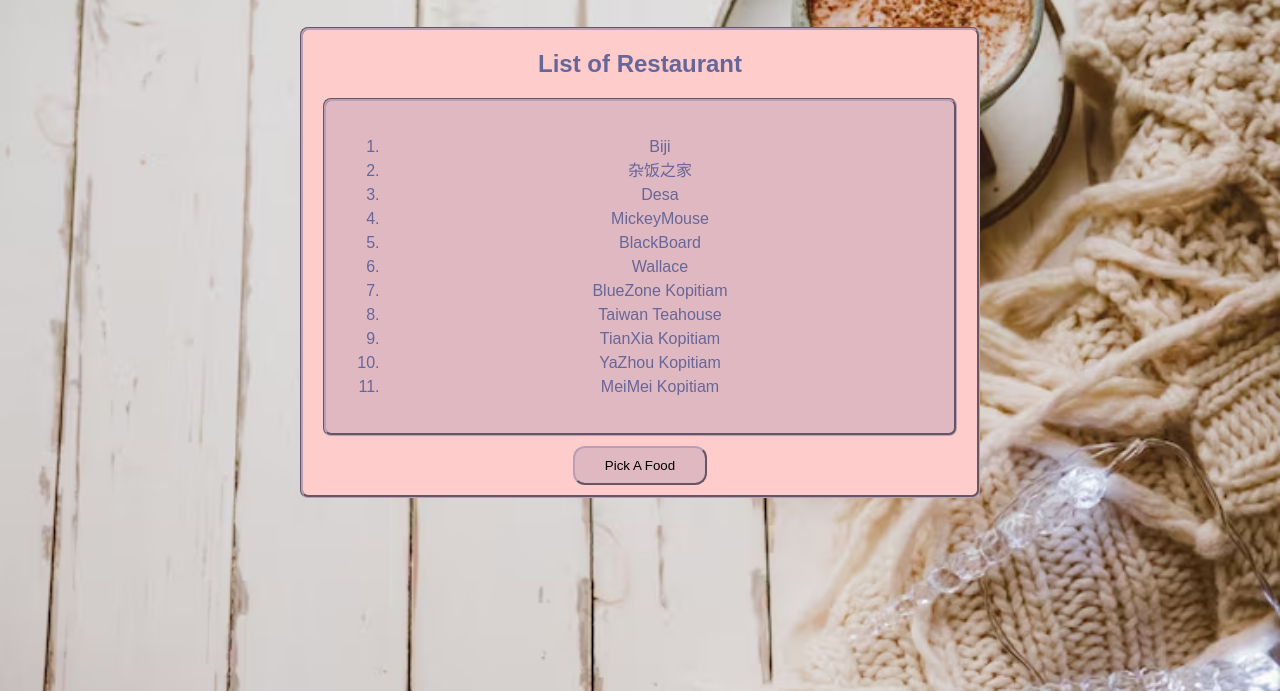
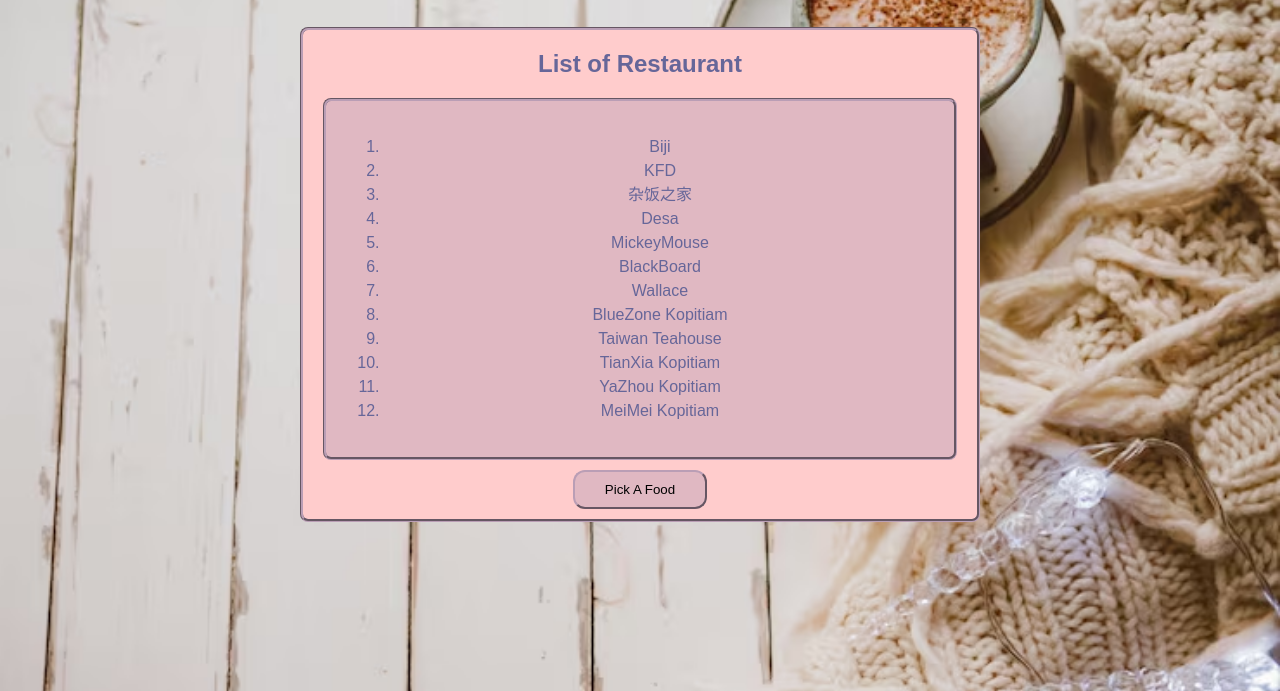
Before and after one commit to wuqin04/FoodSelectorOnline, a plain HTML site: page index.html in a window 1280 px wide. Shown: the part 139-830 px from the top of the page. Drawn offline with Linux system fonts and the light colour scheme.

Commit message:
Added KFD into the list

```diff
--- a/index.html
+++ b/index.html
@@ -14,6 +14,7 @@
             <div class="list">
                 <ol>
                     <li>Biji</li>
+                    <li>KFD</li>
                     <li>杂饭之家</li>
                     <li>Desa</li>
                     <li>MickeyMouse</li>
```
Also changed, not shown: ReadMe.md.
